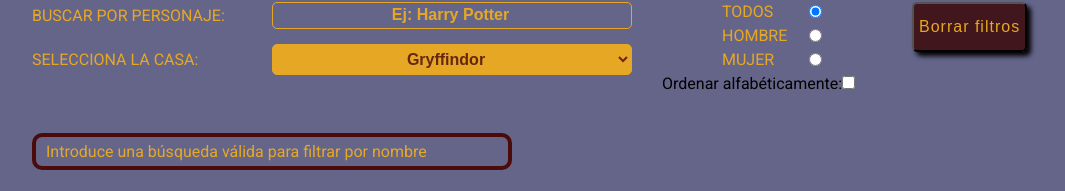
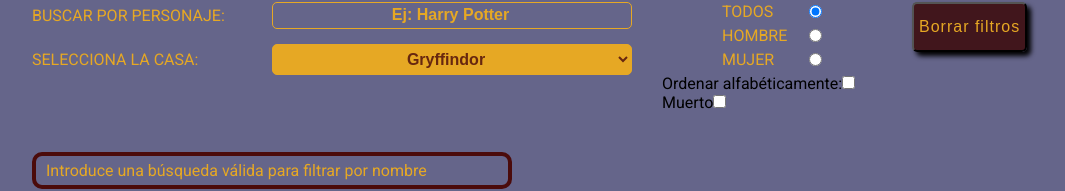
Before and after one commit to Adalab/modulo-3-evaluacion-final-NataliaaJN, a React (Create React App) app: page /#/ in a window 1280 px wide. Shown: the part 198-389 px from the top of the page, without its empty margins (8-1073 px from the left). Built offline with nearby package versions, Linux system fonts and the light colour scheme; no server answers.

Commit message:
interview

```diff
--- a/src/components/App.js
+++ b/src/components/App.js
@@ -23,6 +23,7 @@ const App = () => {
     ls.get("genderFilter", "all")
   );
   const [sortFilter, setSortFilter] = useState(ls.get("sortFilter", false));
+  const [statusFilter, setStatusFilter]= useState(ls.get("statusFilter", false));
 
   const [loader, setLoader] = useState(true); // lo utilizo para que al recargar la página no me muestre otro resultado hasta que me devuelva los datos del api
 
@@ -46,8 +47,9 @@ const App = () => {
     ls.set("houseFilter", houseFilter);
     ls.set("genderFilter", genderFilter);
     ls.set("sortFilter", sortFilter);
+    ls.set("statusFilter", statusFilter);
     filterCharacters(charactersData);
-  }, [nameFilter, houseFilter, genderFilter, sortFilter]);
+  }, [nameFilter, houseFilter, genderFilter, sortFilter, statusFilter]);
 
   //                           FUNCTIONS                            //
 
@@ -66,6 +68,8 @@ const App = () => {
       setGenderFilter(data.value);
     } else if (data.key === "sort") {
       setSortFilter(data.value);
+    } else if (data.key === "status"){
+      setStatusFilter(data.value);
     }
   };
 
@@ -86,7 +90,9 @@ const App = () => {
         genderFilter === "all"
           ? true
           : eachCharacterData.gender === genderFilter
-      ); // ordenar alfabéticamente el array filtrado
+      )
+      .filter((eachCharacterData) => !statusFilter ? true : eachCharacterData.status === false )
+       // ordenar alfabéticamente el array filtrado
     if (sortFilter) {
       newFilteredCharacter.sort((a, b) => a.name.localeCompare(b.name));
     }
@@ -157,6 +163,7 @@ const App = () => {
               houseFilter={houseFilter}
               genderFilter={genderFilter}
               sortFilter={sortFilter}
+              statusFilter={statusFilter}
               handleForm={handleForm}
               handleInputs={handleInputs}
               resetFilters={resetFilters}
--- a/src/components/Filters.js
+++ b/src/components/Filters.js
@@ -6,23 +6,27 @@ import NameFilter from "./NameFilter";
 
 import PropTypes from "prop-types";
 import SortFilter from "./SortFilter";
+import StatusFilter from "./StatusFilter";
 
-const Filters = ({handleForm, handleInputs, resetFilters, nameFilter, houseFilter, genderFilter, sortFilter}) => {
+const Filters = ({
+  handleForm,
+  handleInputs,
+  resetFilters,
+  nameFilter,
+  houseFilter,
+  genderFilter,
+  sortFilter,
+  statusFilter,
+}) => {
   const handleSubmit = (ev) => {
-    handleForm(ev)
+    handleForm(ev);
   };
   return (
     <section>
       <form className="form" onSubmit={handleSubmit}>
         <div className="form__nameAndHouseFilter">
-          <NameFilter
-            nameFilter={nameFilter}
-            handleInputs={handleInputs}
-          />
-          <HouseFilter
-            houseFilter={houseFilter}
-            handleInputs={handleInputs}
-          />
+          <NameFilter nameFilter={nameFilter} handleInputs={handleInputs} />
+          <HouseFilter houseFilter={houseFilter} handleInputs={handleInputs} />
         </div>
         <div className="form__genderFilter">
           <GenderFilter
@@ -44,8 +48,15 @@ const Filters = ({handleForm, handleInputs, resetFilters, nameFilter, houseFilte
             gender="female"
           />
           <SortFilter sortFilter={sortFilter} handleInputs={handleInputs} />
+          <StatusFilter
+            statusFilter={statusFilter}
+            handleInputs={handleInputs}
+            label= "Muerto"
+            status= "dead"
+          />
+
         </div>
-      <ButtonResetFilters resetFilters={resetFilters} />
+        <ButtonResetFilters resetFilters={resetFilters} />
       </form>
     </section>
   );
--- /dev/null
+++ b/src/components/StatusFilter.js
@@ -0,0 +1,23 @@
+const StatusFilter = ({ label, status, statusFilter, handleInputs }) => {
+    const handleChangeStatusFilter = (ev) => {
+        handleInputs({
+            key: "status",
+            value: ev.currentTarget.checked,
+        })
+    }
+  return (
+    <label htmlFor="status">
+      {label}
+      <input
+        type="checkbox"
+        id="status"
+        name="status"
+        value={status}
+        onChange={handleChangeStatusFilter}
+        checked={statusFilter}
+      />
+    </label>
+  );
+};
+
+export default StatusFilter;
--- a/src/services/api.js
+++ b/src/services/api.js
@@ -18,6 +18,7 @@ const getApiData = (house) => {
           species: eachApiData.species,
           gender: eachApiData.gender,
           house: eachApiData.house,
+
         };
       });
       return cleanApiData;
```
